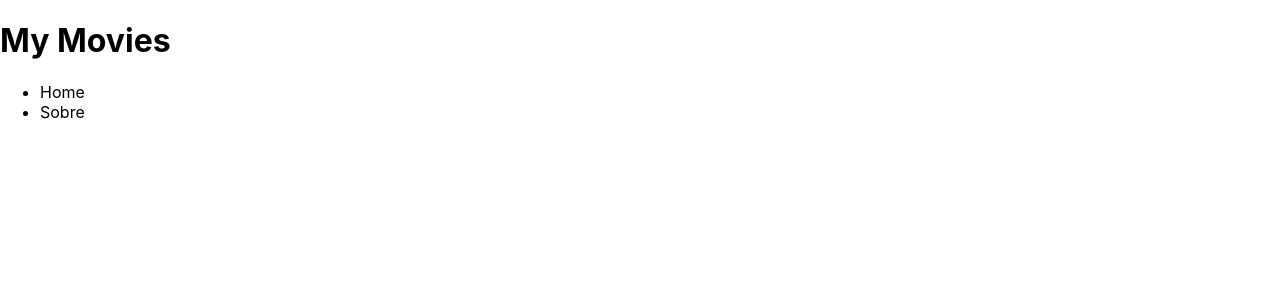
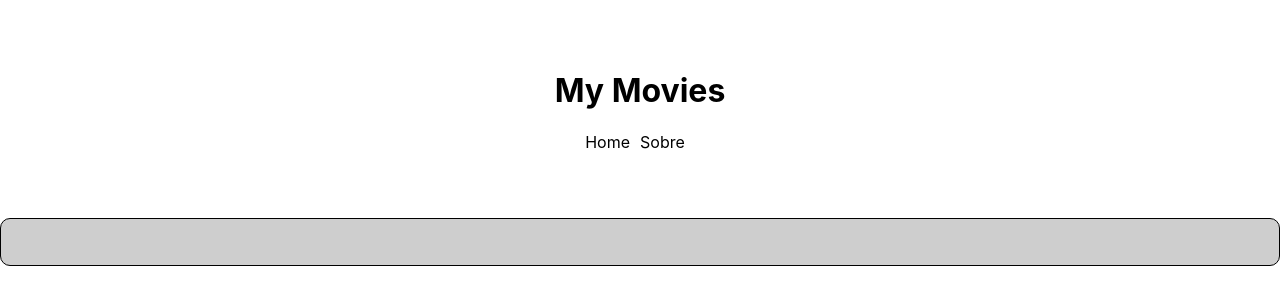
Before and after one commit to gfcarvalhos/my-movies, a React (Create React App) app in the folder my-movies/: page / in a window 1280 px wide. Shown: the top 304 px of the page. Built offline with nearby package versions, Linux system fonts and the light colour scheme.

Commit message:
Criado styles para os elemento usando biblioteca styled-components. Também corrigido erro de hook call

```diff
--- a/my-movies/package.json
+++ b/my-movies/package.json
@@ -8,7 +8,8 @@
     "@testing-library/user-event": "^13.5.0",
     "react": "^18.2.0",
     "react-dom": "^18.2.0",
-    "react-scripts": "5.0.1",
+    "react-scripts": "^5.0.1",
+    "styled-components": "^4.4.1",
     "web-vitals": "^2.1.4"
   },
   "scripts": {
--- a/my-movies/src/App.js
+++ b/my-movies/src/App.js
@@ -1,14 +1,15 @@
 import { Header } from './components/Header';
 import { MoviesList } from './components/MoviesList';
+import { MovieContainer } from './styles/MoviesContainer';
 
 function App() {
   return (
     <div className="App">
       <Header />
 
-      <section>
+      <MovieContainer>
         <MoviesList movies={[]} />
-      </section>
+      </MovieContainer>
     </div>
   );
 }
--- a/my-movies/src/components/Header.js
+++ b/my-movies/src/components/Header.js
@@ -1,9 +1,10 @@
+import { HeaderContainer } from "../styles/HeaderContainer";
 import { MainMenu } from "./MainMenu";
 
 export const Header = () => (
-  <header>
+  <HeaderContainer>
     <h1> My Movies</h1>
 
     <MainMenu />
-  </header>
+  </HeaderContainer>
 );
--- a/my-movies/src/components/MainMenu.js
+++ b/my-movies/src/components/MainMenu.js
@@ -1,8 +1,10 @@
+import { MainMenuContainer } from "../styles/MainMenuContainer";
+
 export const MainMenu = () => (
-  <nav>
+  <MainMenuContainer>
     <ul>
       <li>Home</li>
       <li>Sobre</li>
     </ul>
-  </nav>
+  </MainMenuContainer>
 );
--- /dev/null
+++ b/my-movies/src/styles/HeaderContainer.js
@@ -0,0 +1,6 @@
+import styled from "styled-components";
+
+export const HeaderContainer = styled.header`
+  text-align: center;
+  padding: 50px 0;
+`
--- /dev/null
+++ b/my-movies/src/styles/MainMenuContainer.js
@@ -0,0 +1,13 @@
+import styled from "styled-components";
+
+export const MainMenuContainer = styled.nav`
+  ul {
+    list-style: none;
+    padding: 0;
+
+    li {
+      display: inline-block;
+      margin-right: 10px;
+    }
+  }
+`
--- /dev/null
+++ b/my-movies/src/styles/MoviesContainer.js
@@ -0,0 +1,8 @@
+import styled from 'styled-components';
+
+export const MovieContainer = styled.section`
+  padding: 15px;
+  background: #cecece;
+  border: 1px solid black;
+  border-radius: 10px;
+`;
```
Also changed, not shown: 1 other file (tests, documents, lock files or other folders).
